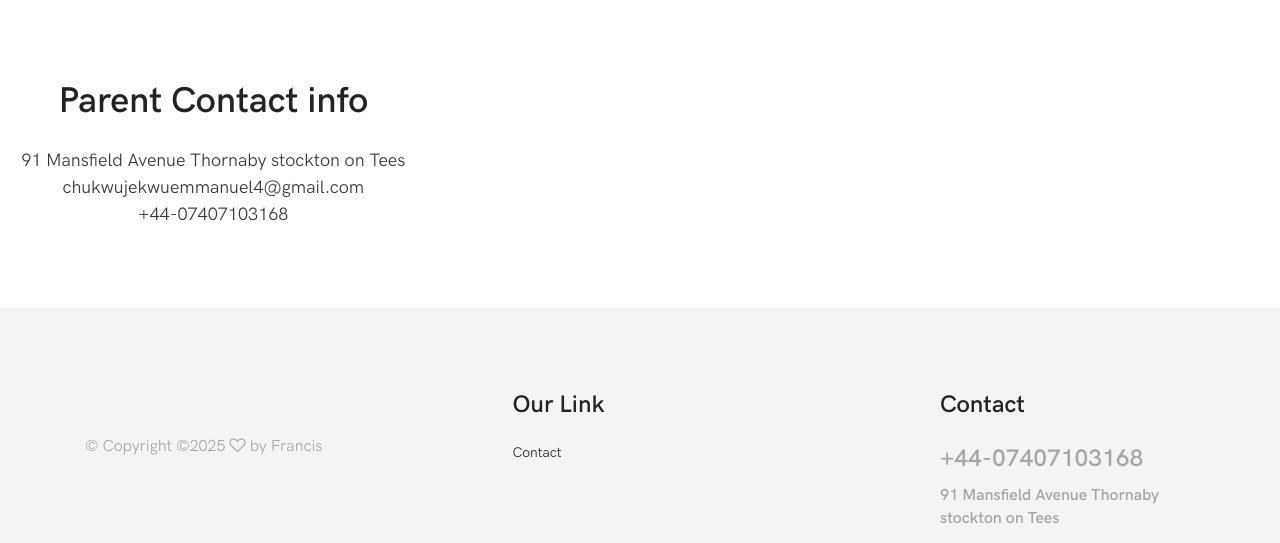
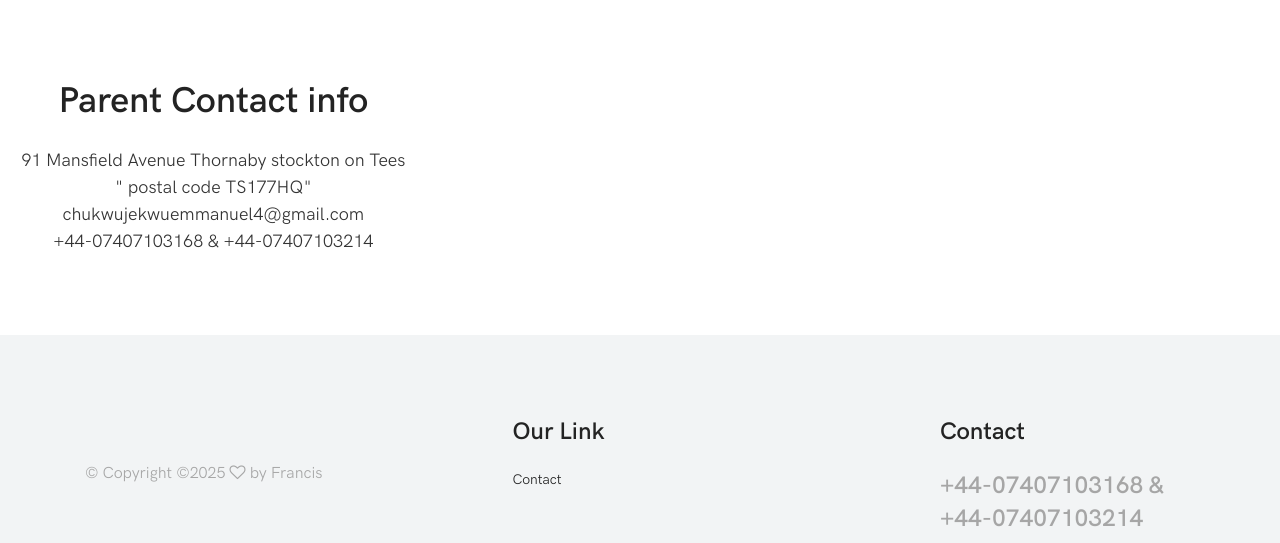
Before and after one commit to webking-ctr/mona, a website: page contact.html in a window 1280 px wide. Shown: the part 1656-2199 px from the top of the page. Drawn offline with Linux system fonts and the light colour scheme; files whose address does not match are found by name.

Commit message:
added new file

```diff
--- a/contact.html
+++ b/contact.html
@@ -190,9 +190,9 @@
         <div class="col-12 col-lg-4">
           <div class="single-contact-card mb-80">
             <h2>Parent Contact info</h2>
-            <h6>91 Mansfield Avenue Thornaby stockton on Tees<br>
+            <h6>91 Mansfield Avenue Thornaby stockton on Tees   " postal code TS177HQ"<br>
               chukwujekwuemmanuel4@gmail.com <br>
-              +44-07407103168</h6>
+              +44-07407103168 & +44-07407103214 </h6>
           </div>
         </div>
       </div>
@@ -241,8 +241,8 @@ Copyright &copy;<script>document.write(new Date().getFullYear());</script>  <i c
             <h4 class="widget-title">Contact</h4>
             <!-- Footer Content -->
             <div class="footer-content mb-30">
-              <h4>+44-07407103168</h4>
-              <h6>91 Mansfield Avenue Thornaby stockton on Tees </h6>
+              <h4>+44-07407103168 & +44-07407103214</h4>
+              <h6>91 Mansfield Avenue Thornaby stockton on Tees " postal code TS177HQ" </h6>
             </div>
             <!-- Social Info -->
             <div class="footer-social-info">
--- a/index.html
+++ b/index.html
@@ -1761,7 +1761,7 @@
         <div class="col-12 col-sm-6 col-lg-4 col-xl-3">
           <div class="single-footer-widget mb-60">
             <!-- Logo -->
-            <a href="#" class="d-block mb-4"><img src="." alt=""></a>
+            <a href="#" class="d-block mb-4"><img src=". " alt=""></a>
             <p>Aliona Dreams are supported by her loving family .</p>
             <div class="copywrite-text">
               <p>&copy;
@@ -1794,8 +1794,8 @@ Copyright &copy;<script>document.write(new Date().getFullYear());</script> <i cl
             <h4 class="widget-title">Contact</h4>
             <!-- Footer Content -->
             <div class="footer-content mb-30">
-              <h4>+44-07407103168</h4>
-              <h6>91 Mansfieldn Avenue Thornaby stockton on Tees</h6>
+              <h4>+44-07407103168 and +44-07407103214</h4>
+              <h6>91 Mansfieldn Avenue Thornaby stockton on Tees & 'Postal code TS177HQ'</h6>
             </div>
             <!-- Social Info -->
             <div class="footer-social-info">
```
